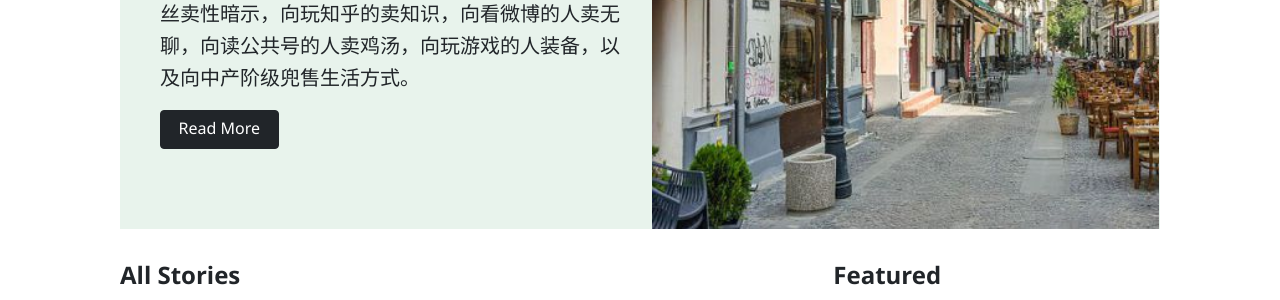
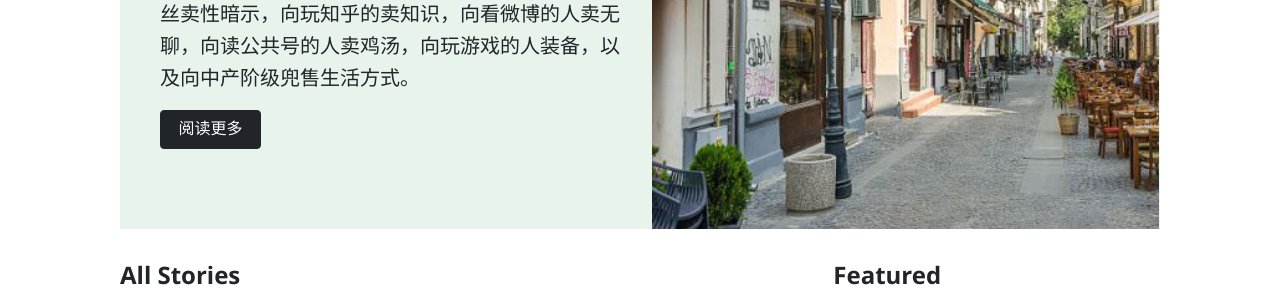
Before and after one commit to geyuxi/geyuxi.github.io, a Jekyll site: the page built from index.html, in a window 1280 px wide and 900 px high, scrolled down 559 px. Shown: the part 143-443 px from the top of the window. Built offline with Jekyll 4.4.1, drawn with Linux system fonts in a browser that asks for light colours; nearby versions of some CDN libraries; the list of posts is cut into pages by our own code.

Commit message:
Update index.html

```diff
--- a/index.html
+++ b/index.html
@@ -144,7 +144,7 @@ description: "A great Jekyll theme developed by Sal @wowthemesnet."
                 <p class="mb-3 lead">
                     {{ post.excerpt | strip_html | strip_newlines | truncate: 136 }}
                 </p>
-                <a href="{{site.baseurl}}{{post.url}}" class="btn btn-dark">Read More</a>
+                <a href="{{site.baseurl}}{{post.url}}" class="btn btn-dark">阅读更多</a>
             </div>
             <div class="col-md-6 d-none d-md-block pr-0" style="background-size:cover;background-image:url({{site.baseurl}}/{{ post.image }});">
             </div>
```
